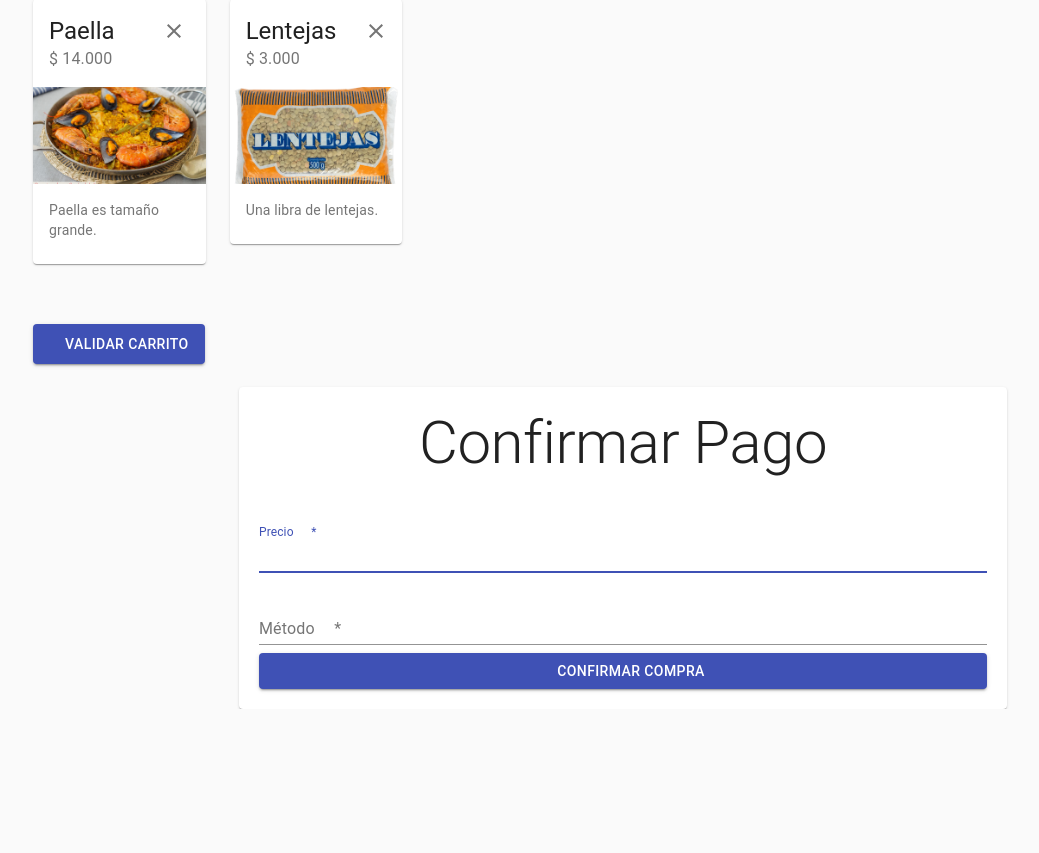
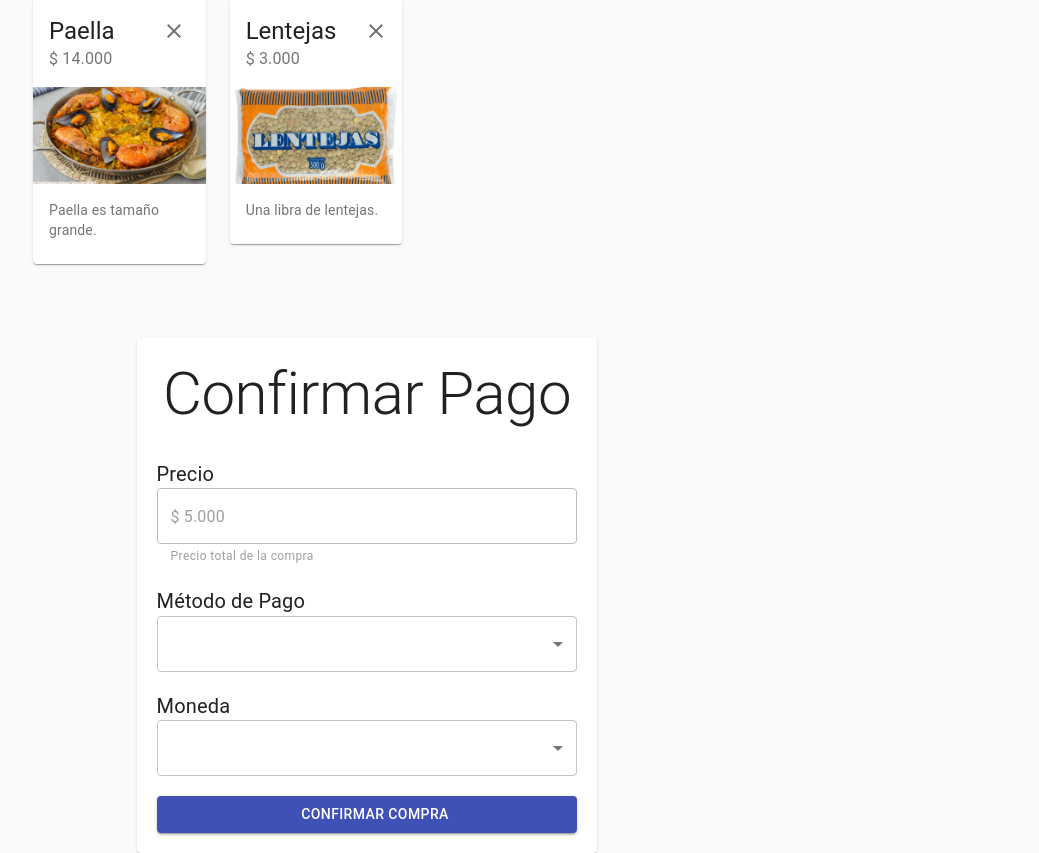
Before and after one commit to IETIM/Front-End, a React (Create React App) app: page /validateCart in a window 1280 px wide. Shown: the part 448-1301 px from the top of the page, without its empty margins (17-1056 px from the left). Before the commit the page ends 1157 px from the top, so only its background shows below. Built offline with nearby package versions, Linux system fonts and the light colour scheme.

Commit message:
Métodos de pago

```diff
--- a/src/component/validateCart/PaymentForm.js
+++ b/src/component/validateCart/PaymentForm.js
@@ -7,7 +7,10 @@ import InputLabel from '@material-ui/core/InputLabel';
 import Paper from '@material-ui/core/Paper';
 import Typography from '@material-ui/core/Typography';
 import {withRouter} from 'react-router-dom';
-
+import TextField from '@material-ui/core/TextField';
+import Select from '@material-ui/core/Select';
+import MenuItem from '@material-ui/core/MenuItem';
+import ListSubheader from '@material-ui/core/ListSubheader';
 
 export class PaymentForm extends React.Component{
 
@@ -18,25 +21,53 @@ export class PaymentForm extends React.Component{
     render(){
 
         return (
-            <div className = "login" style = {{width:'100%', height:'100hv', display:'flex'}}>
+            <div className = "login" style = {{width:'60%', height:'100hv', display:'flex'}}>
                     <React.Fragment>
                         <CssBaseline />
                         <main className="layout">
                             <Paper className="paper">
                                 <Typography variant="h2">Confirmar Pago</Typography>
                                 <div className="form">
-                                    <FormControl margin="normal" required fullWidth>
-                                        <InputLabel htmlFor="precio"> Precio </InputLabel>
-                                        <Input id="precio" name="precio" autoComplete="precio" autoFocus />
-                                    </FormControl>
-                                    <FormControl margin="normal" required fullWidth>
-                                        <InputLabel htmlFor="Método">Método</InputLabel>
-                                        <Input
-                                            name="Método"
-                                            id="Método"
-                                            autoComplete="current-Método"
+
+                                        <div style = {{width: '50%', fontSize: '20px'}}> Precio </div>
+                                        <TextField
+                                            disabled
+                                            id="outlined-disabled"
+                                            defaultValue="$ 5.000"
+                                            variant="outlined"
+                                            style = {{width: '100%'}}
+                                            helperText="Precio total de la compra"
                                         />
-                                    </FormControl>
+                                        <br></br>
+                                        <br></br>
+                                        <div style = {{width: '50%', fontSize: '20px'}}> Método de Pago </div>
+                                        <Select required variant="outlined" defaultValue="" id="grouped-select" style = {{width: '100%'}}>
+                                            <ListSubheader>Físico</ListSubheader>
+                                            <MenuItem>Pago contra entrega</MenuItem>
+                                            <MenuItem>En tienda </MenuItem>
+                                            <ListSubheader>Virtual</ListSubheader>
+                                            <MenuItem>Paypal</MenuItem>
+                                        </Select>
+
+                                        <br></br>
+                                        <br></br>
+                                        <div style = {{width: '50%', fontSize: '20px'}}> Moneda </div>
+                                        <TextField
+                                            id="idTipoMoneda"
+                                            select
+                                            variant="outlined"
+                                            style = {{width: '100%'}}
+                                        >
+                                            <MenuItem value="USD"> (USD) Dólar Estadounidense </MenuItem>
+                                            <MenuItem value="EUR"> (EUR) Euro </MenuItem>
+                                            <MenuItem value="JPY"> (JPY) Yen </MenuItem>
+                                            <MenuItem value="GBP"> (GBP) Libra esterlina </MenuItem>
+                                            <MenuItem value="COP"> (COP) Peso Colombiano </MenuItem>
+                                        </TextField>
+
+
+                                    <br></br>
+                                    <br></br>
                                     <Button
                                         type="submit"
                                         fullWidth
--- a/src/component/validateCart/ValidateCart.js
+++ b/src/component/validateCart/ValidateCart.js
@@ -185,9 +185,7 @@ export default class ValidateCart extends React.Component {
                   <NestedGrid items = {this.state.productsCart} deleteProduct = {this.deleteProduct}></NestedGrid>
 
                   <br></br><br></br><br></br>
-                  <Button variant="contained" color="primary" style = {{height: '40px', borderRadius: '4px', position: 'inline-block'}}>
-                      Validar Carrito
-                  </Button>
+
                 </div>
 
                 <PaymentForm/>
```
